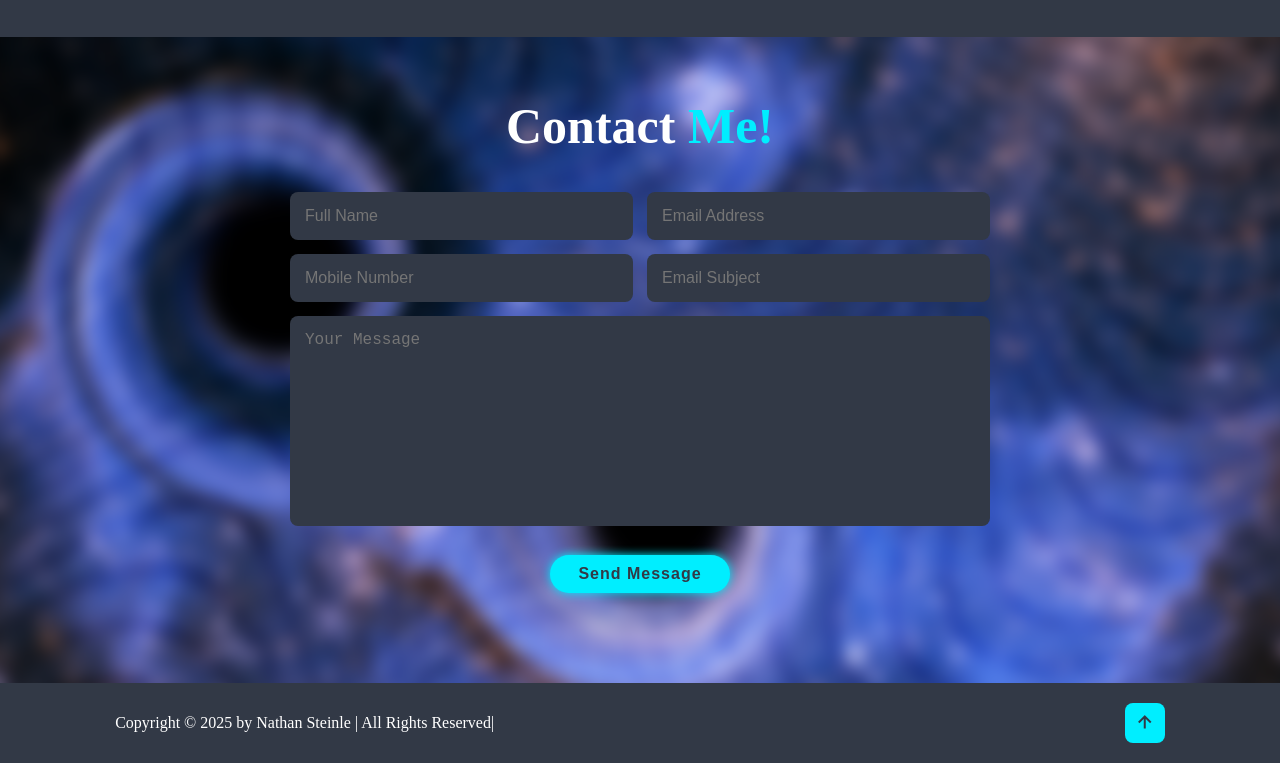
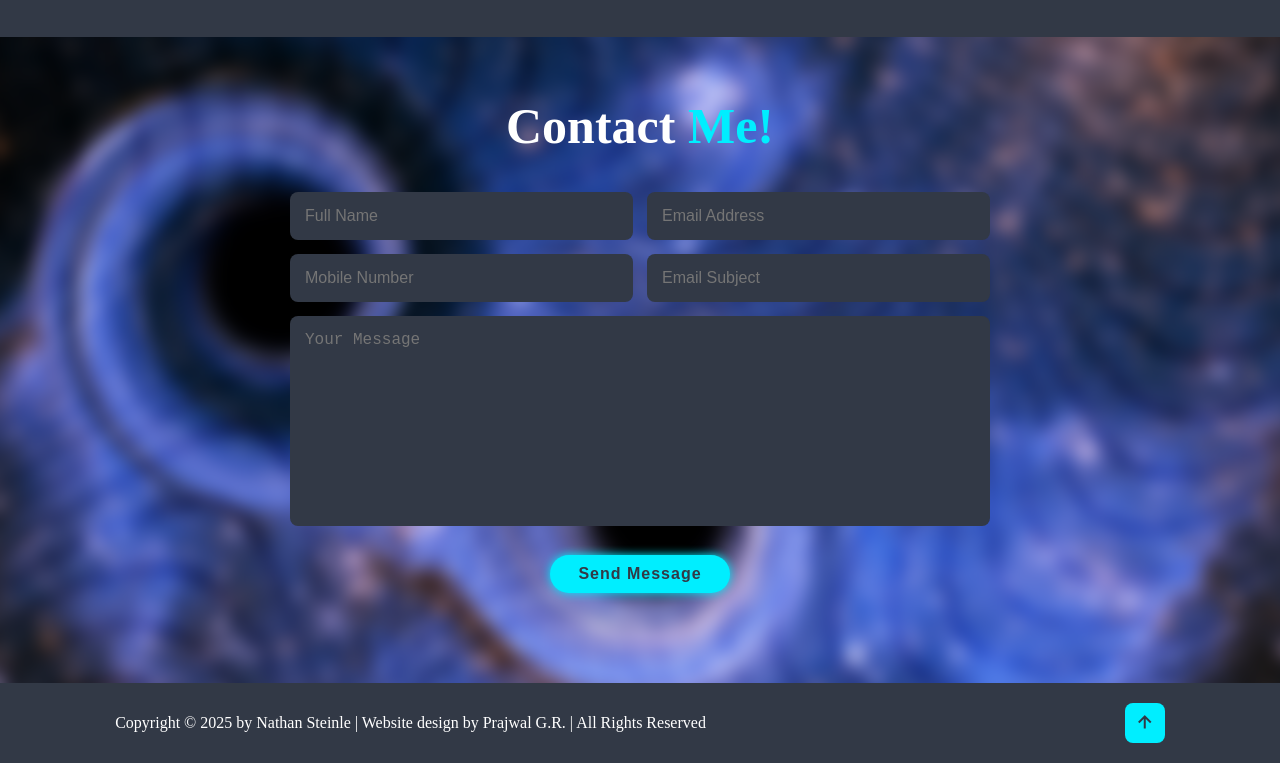
Before and after one commit to HideandCode/Port, a plain HTML site: page index.html in a window 1280 px wide. Shown: the part 2163-2926 px from the top of the page. Drawn offline with nearby package versions, Linux system fonts and the light colour scheme.

Commit message:
port-up3

```diff
--- a/index.html
+++ b/index.html
@@ -183,7 +183,7 @@ Mentoring colleagues and students and collaborating on projects is a constant ar
 
     <footer class="footer">
       <div class="footer-text">
-        <p>Copyright &copy; 2025 by Nathan Steinle  | All Rights Reserved|</p>
+        <p>Copyright © 2025 by Nathan Steinle | Website design by Prajwal G.R. | All Rights Reserved</p>
       </div>
 
       <div class="footer-iconTap">
```
